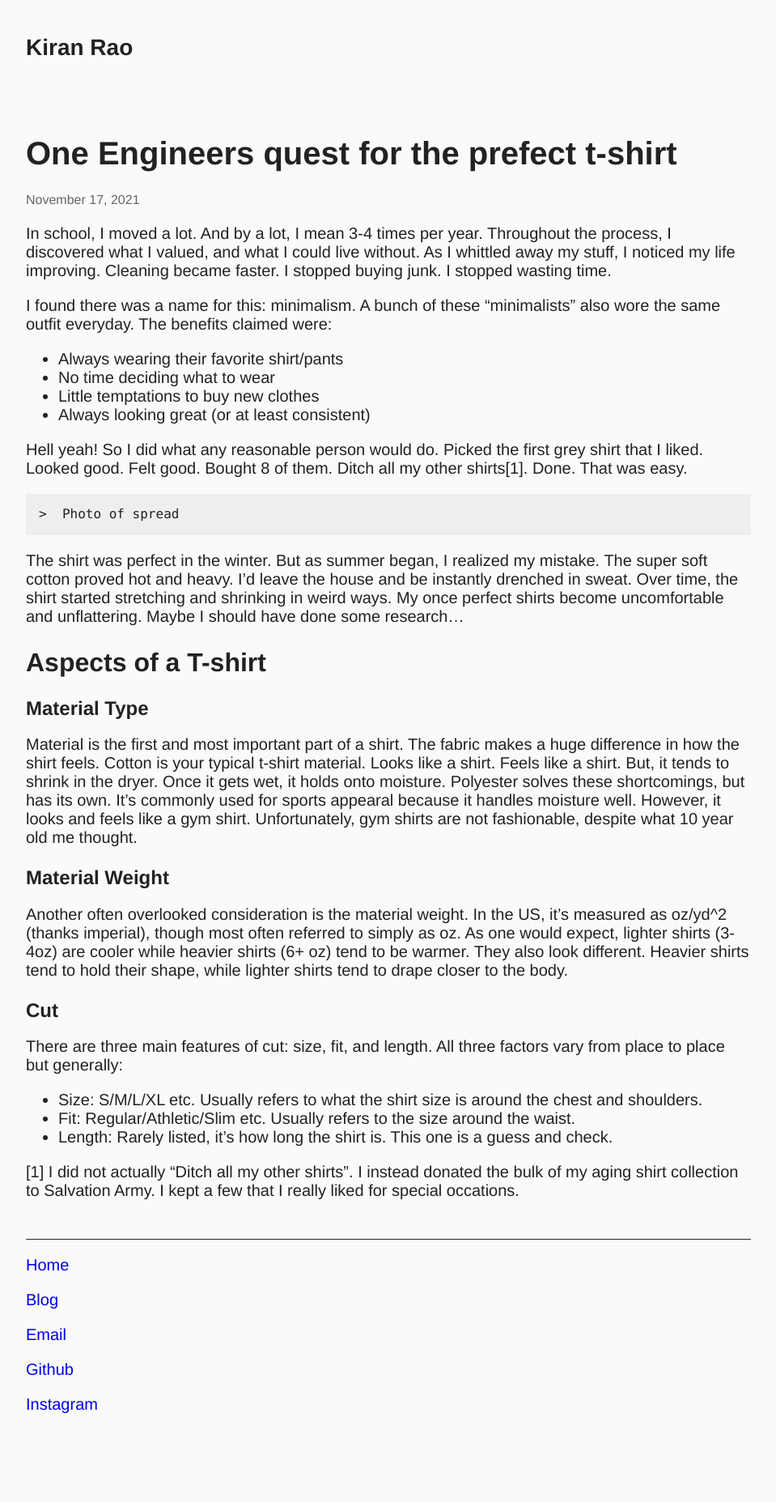
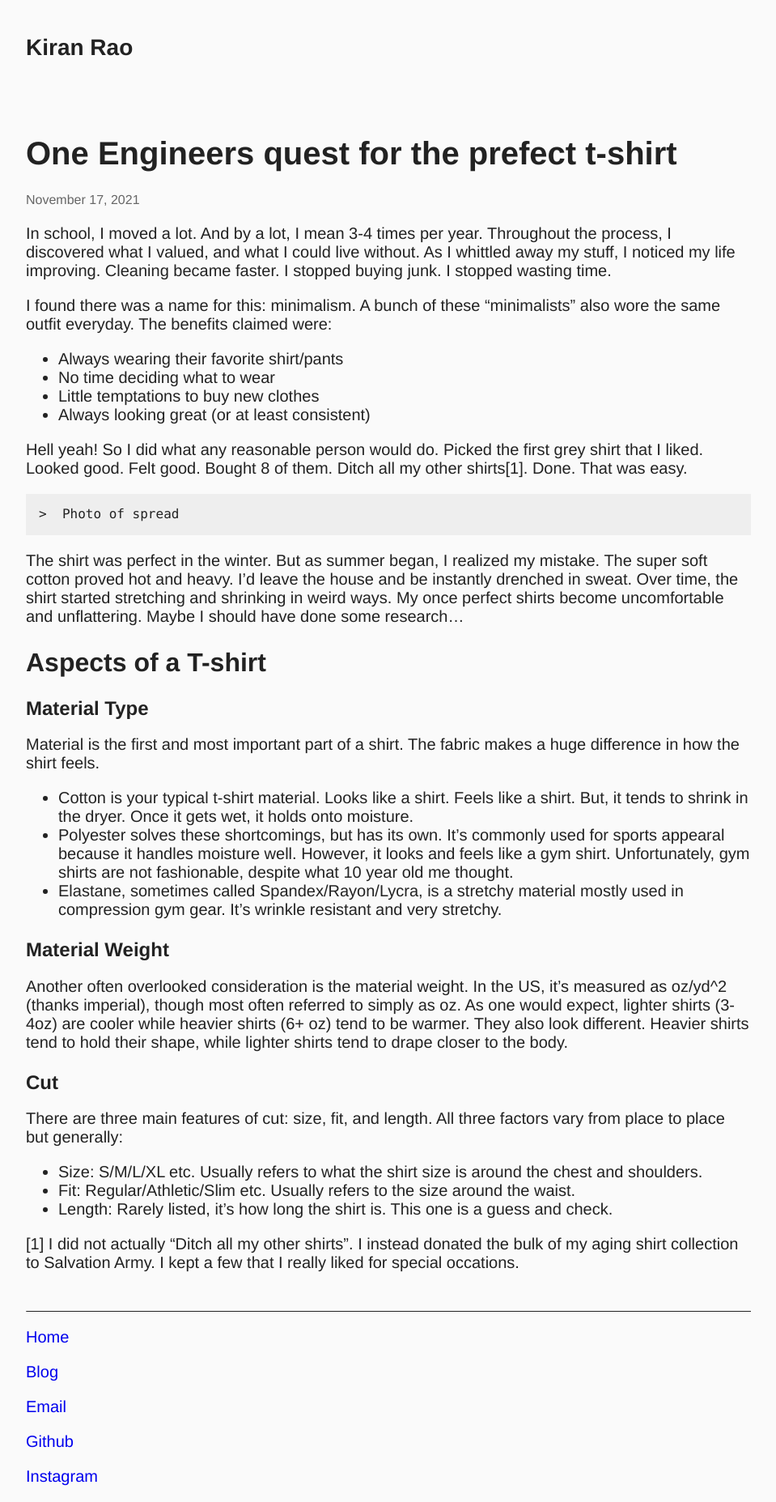
Before and after one commit to Kiran-Rao/kiran-rao.github.io, a Jekyll site: the page built from docs/_posts/2021-11-17-perfect-shirt.md, in a window 1280 px wide. Shown: the whole page at 81% size, without its empty margins (160-1119 px from the left). Built offline with Jekyll 4.4.1, drawn with Linux system fonts in a browser that asks for light colours; before the commit the page ends 1766 px from its top, so only the background shows below that.

Commit message:
Breakdown material into 3 bullets

```diff
--- a/docs/_posts/2021-11-17-perfect-shirt.md
+++ b/docs/_posts/2021-11-17-perfect-shirt.md
@@ -26,7 +26,11 @@ The shirt was perfect in the winter. But as summer began, I realized my mistake.
 
 ### Material Type
 
-Material is the first and most important part of a shirt. The fabric makes a huge difference in how the shirt feels. Cotton is your typical t-shirt material. Looks like a shirt. Feels like a shirt. But, it tends to shrink in the dryer. Once it gets wet, it holds onto moisture. Polyester solves these shortcomings, but has its own. It's commonly used for sports appearal because it handles moisture well. However, it looks and feels like a gym shirt. Unfortunately, gym shirts are not fashionable, despite what 10 year old me thought.
+Material is the first and most important part of a shirt. The fabric makes a huge difference in how the shirt feels.
+
+- Cotton is your typical t-shirt material. Looks like a shirt. Feels like a shirt. But, it tends to shrink in the dryer. Once it gets wet, it holds onto moisture.
+- Polyester solves these shortcomings, but has its own. It's commonly used for sports appearal because it handles moisture well. However, it looks and feels like a gym shirt. Unfortunately, gym shirts are not fashionable, despite what 10 year old me thought.
+- Elastane, sometimes called Spandex/Rayon/Lycra, is a stretchy material mostly used in compression gym gear. It's wrinkle resistant and very stretchy.
 
 ### Material Weight
 
```
